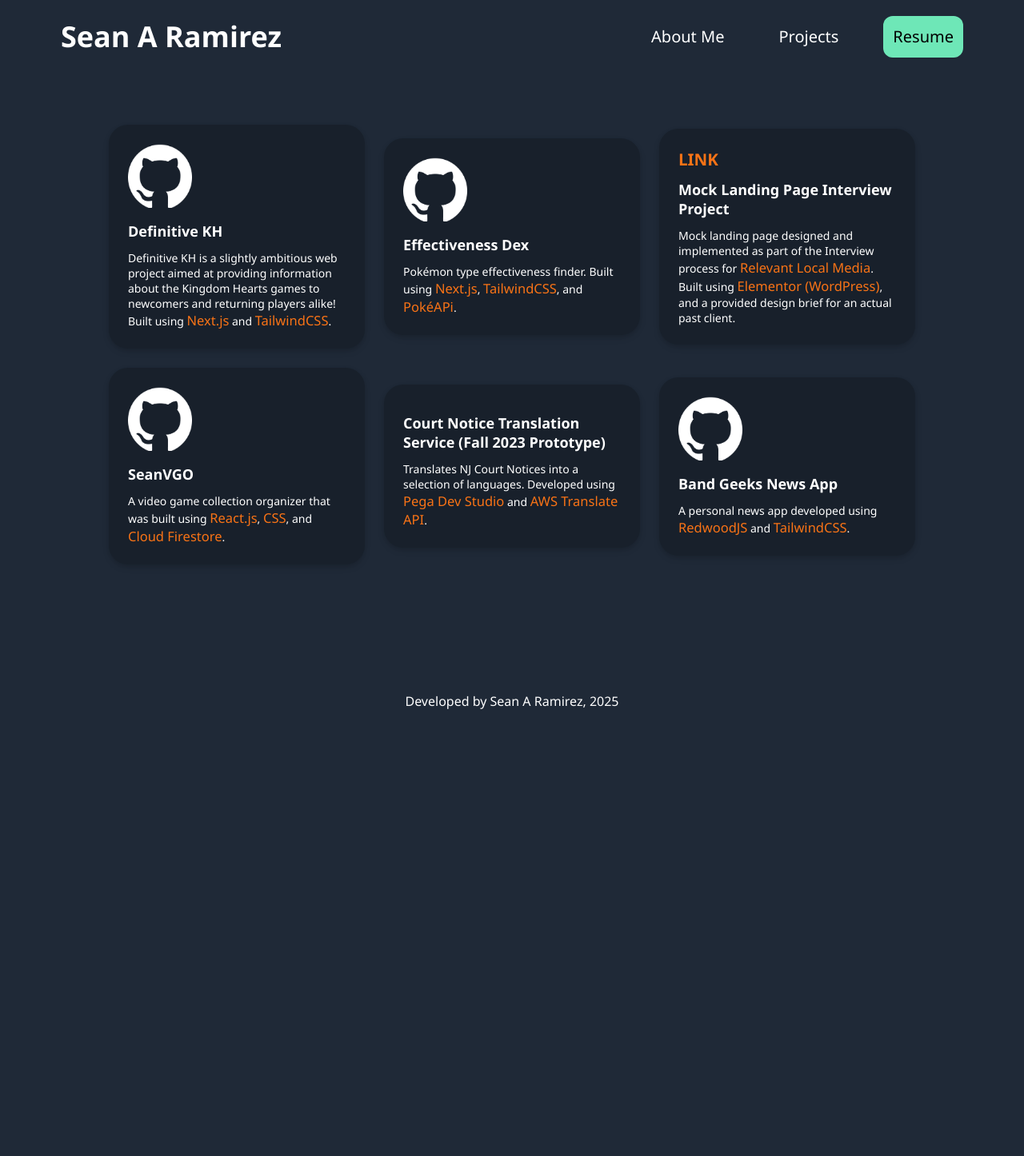
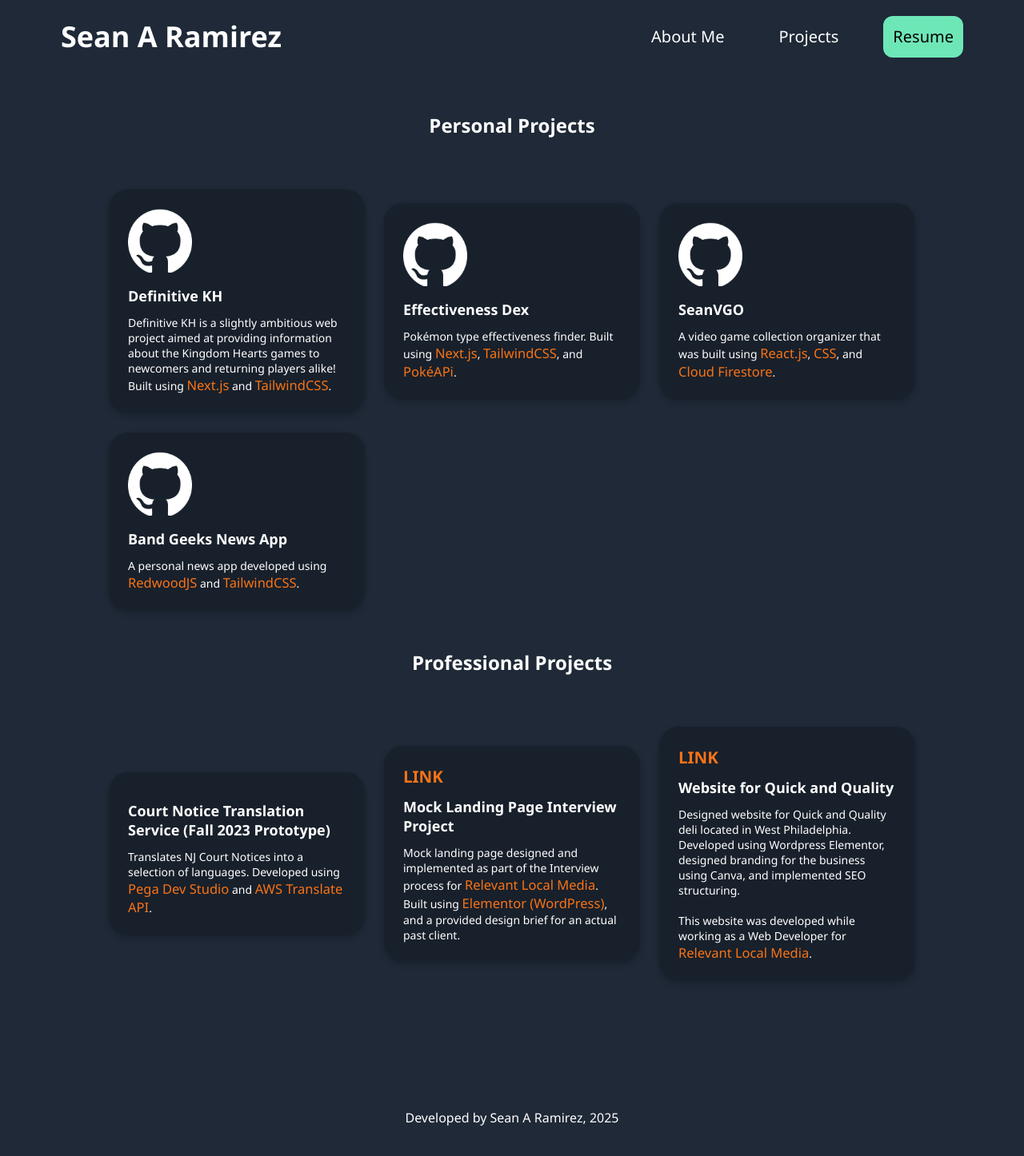
Before and after one commit to snaramirez872/seanramirez, a Next.js app: page /projects in a window 1280 px wide. Shown: the top 1446 px of the page at 80% size. Before the commit the page ends 928 px from the top, so only its background shows below. Built offline with nearby package versions, Linux system fonts and the light colour scheme.

Commit message:
added `professional projects` section

```diff
--- a/src/app/projects/page.tsx
+++ b/src/app/projects/page.tsx
@@ -15,6 +15,7 @@ export default function Page() {
             </div>
             <div className='projects'>
                 <BackButton />
+                <h2>Personal Projects</h2>
                 <div className='cards-container'>
                     <ProjectCards
                         title="Definitive KH"
@@ -33,13 +34,6 @@ export default function Page() {
                     >
                         <p className="desc">Pok&eacute;mon type effectiveness finder. Built using <span className="tools">Next.js</span>, <span className="tools">TailwindCSS</span>, and <a className="tools" href="https://pokeapi.co/docs/v2" target="_blank" rel="noreferrer">Pok&eacute;APi</a>.</p>
                     </ProjectCards>
-                    <div className='project-cards'>
-                        <div className='proj-details'>
-                            <a className='mock-website' title='WPEngine Hosted Site' href='https://interviewalt.wpengine.com' target='_blank' rel='noreferrer'>LINK</a>
-                            <p className='title'>Mock Landing Page Interview Project</p>
-                            <p className='desc'>Mock landing page designed and implemented as part of the Interview process for <a className="tools" href="https://relevantlocalmedia.com" target='_blank' rel='noreferrer'>Relevant Local Media</a>. Built using <span className="tools">Elementor (WordPress)</span>, and a provided design brief for an actual past client.</p>
-                        </div>
-                    </div>
                     <ProjectCards
                         title='SeanVGO'
                         link='https://github.com/snaramirez872/SeanVGO'
@@ -48,12 +42,6 @@ export default function Page() {
                     >
                         <p className='desc'>A video game collection organizer that was built using <span className='tools'>React.js</span>, <span className='tools'>CSS</span>, and <a className='tools' href='https://firebase.google.com/docs/firestore' target='_blank' rel='noreferrer'>Cloud Firestore</a>.</p>
                     </ProjectCards>
-                    <div className='project-cards'>
-                        <div className='proj-details'>
-                            <p className='title'>Court Notice Translation Service (Fall 2023 Prototype)</p>
-                            <p className='desc'>Translates NJ Court Notices into a selection of languages. Developed using <a className='tools' href='https://docs.pega.com/bundle/platform/page/platform/app-dev/dev-studio-overview.html' target='_blank' rel='noreferrer'>Pega Dev Studio</a> and <a className='tools' href='https://docs.aws.amazon.com/translate/latest/APIReference/API_TranslateDocument.html' target='_blank' rel='noreferrer'>AWS Translate API</a>.</p>
-                        </div>
-                    </div>
                     <ProjectCards
                         title='Band Geeks News App'
                         link='https://github.com/ppauliuchenka02/bandgeeks-news-app'
@@ -62,6 +50,29 @@ export default function Page() {
                         <p className='desc'>A personal news app developed using <a className='tools' href='https://redwoodjs.com/docs/introduction' target='_blank' rel='noreferrer'>RedwoodJS</a> and <a className='tools' href='https://tailwindcss.com/docs' target='_blank' rel='noreferrer'>TailwindCSS</a>.</p>
                     </ProjectCards>
                 </div>
+                <h2>Professional Projects</h2>
+                <div className="cards-container">
+                    <div className='project-cards'>
+                        <div className='proj-details'>
+                            <p className='title'>Court Notice Translation Service (Fall 2023 Prototype)</p>
+                            <p className='desc'>Translates NJ Court Notices into a selection of languages. Developed using <a className='tools' href='https://docs.pega.com/bundle/platform/page/platform/app-dev/dev-studio-overview.html' target='_blank' rel='noreferrer'>Pega Dev Studio</a> and <a className='tools' href='https://docs.aws.amazon.com/translate/latest/APIReference/API_TranslateDocument.html' target='_blank' rel='noreferrer'>AWS Translate API</a>.</p>
+                        </div>
+                    </div>
+                    <div className='project-cards'>
+                        <div className='proj-details'>
+                            <a className='mock-website' title='WPEngine Hosted Site' href='https://interviewalt.wpengine.com' target='_blank' rel='noreferrer'>LINK</a>
+                            <p className='title'>Mock Landing Page Interview Project</p>
+                            <p className='desc'>Mock landing page designed and implemented as part of the Interview process for <a className="tools" href="https://relevantlocalmedia.com" target='_blank' rel='noreferrer'>Relevant Local Media</a>. Built using <span className="tools">Elementor (WordPress)</span>, and a provided design brief for an actual past client.</p>
+                        </div>
+                    </div>
+                    <div className='project-cards'>
+                        <div className='proj-details'>
+                            <a className='website' title='Quick & Quality Deli' href='https://quickandqualitydeli.com' target='_blank' rel='noreferrer'>LINK</a>
+                            <p className='title'>Website for Quick and Quality</p>
+                            <p className='desc'>Designed website for Quick and Quality deli located in West Philadelphia. Developed using Wordpress Elementor, designed branding for the business using Canva, and implemented SEO structuring.<br /><br />This website was developed while working as a Web Developer for <a className="tools" href="https://relevantlocalmedia.com" target='_blank' rel='noreferrer'>Relevant Local Media</a>.</p>
+                        </div>
+                    </div>
+                </div>
             </div>
         </>
     );
--- a/src/app/projects/projects.css
+++ b/src/app/projects/projects.css
@@ -12,7 +12,8 @@
     display: none;
 }
 
-.mock-website {
+.mock-website,
+.website {
     text-decoration: none;
     color: var(--orange-500);
     font-weight: 600;
@@ -21,6 +22,11 @@
 
 .mock-website:hover {
     font-size: calc(var(--proj-tools-size) + 0.5px);
+}
+
+h2 {
+    margin-top: 3rem;
+    text-align: center;
 }
 
 @media only screen and (max-width: 768px) {
```
